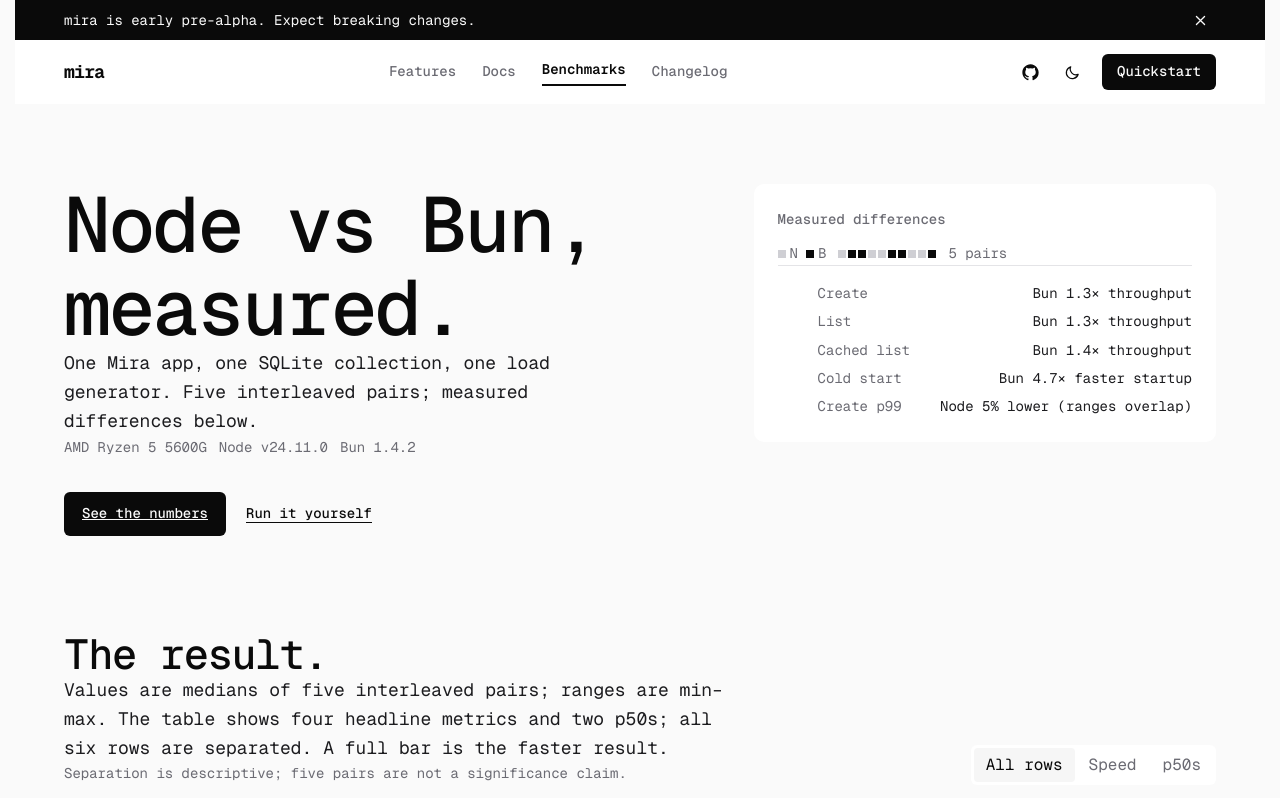
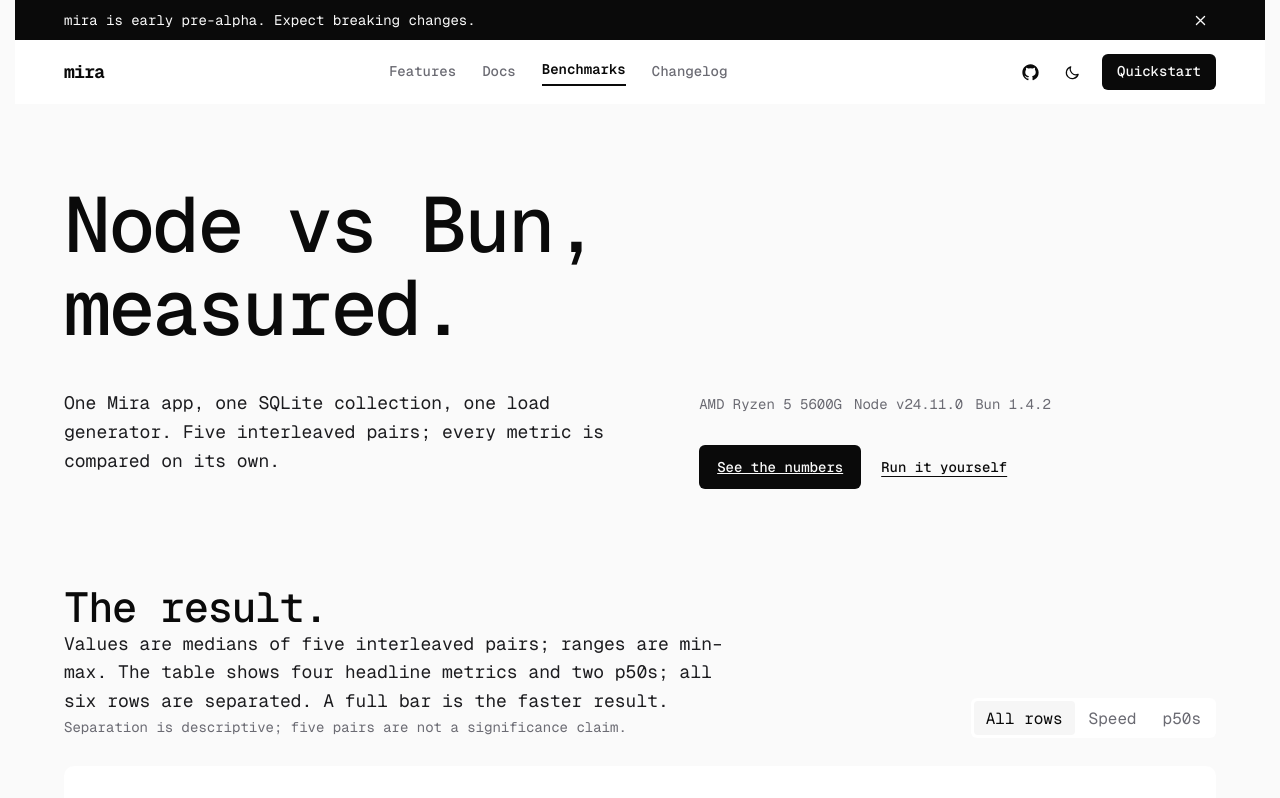
Before and after one commit to GetterSethya/mira, a SvelteKit app in the folder apps/landing/: page /benchmarks in a window 1280 px wide. Shown: the top 798 px of the page. Built offline with nearby package versions, Linux system fonts and the light colour scheme.

Commit message:
feat(landing): remove benchmark hero summary card

```diff
--- a/apps/landing/src/routes/benchmarks/+page.svelte
+++ b/apps/landing/src/routes/benchmarks/+page.svelte
@@ -44,12 +44,6 @@
     min: Math.min(...values),
     max: Math.max(...values)
   });
-
-  const overlaps = (a: ReadonlyArray<number>, b: ReadonlyArray<number>) => {
-    const left = range(a);
-    const right = range(b);
-    return left.max >= right.min && right.max >= left.min;
-  };
 
   const formatRange = (values: ReadonlyArray<number>, format: (value: number) => string) =>
     `${format(range(values).min)}–${format(range(values).max)}`;
@@ -295,20 +289,6 @@
     rows: latencyRows.filter((row) => row.label.startsWith(label))
   }));
 
-  const workloadRows = orderedRows.filter((row) => row.group === 'speed');
-  const createP99 = latencyRows.find((row) => row.label === 'Create p99');
-  const createP99Overlap = overlaps(
-    values(node.runs, (run) => run.create.p99),
-    values(bun.runs, (run) => run.create.p99)
-  );
-  const createP99Delta = createP99
-    ? `${createP99.delta}${createP99Overlap ? ' (ranges overlap)' : ''}`
-    : '';
-  const cardRows = [
-    ...workloadRows.map((row) => ({ id: row.id, label: row.id === 'list' ? 'List' : row.id === 'list-cached' ? 'Cached list' : row.label, delta: row.delta })),
-    ...(createP99 ? [{ id: 'create-p99', label: 'Create p99', delta: createP99Delta }] : [])
-  ];
-
   const facts = [
     { label: 'Runs', value: `${method.runs} interleaved pairs` },
     { label: 'Records', value: `${method.seedRecords} seed + ${method.createRequests} creates` },
@@ -331,7 +311,6 @@
   ] as const;
 
   const cpu = environment.cpu.trim().replace(' with Radeon Graphics', '');
-  const osLabel = environment.os.startsWith('win32') ? 'Windows x64' : environment.os;
 </script>
 
 <svelte:head>
@@ -356,23 +335,30 @@
   id="main"
   class="mx-auto w-full max-w-[1200px] px-[var(--gutter)] pb-24 pt-14 [font-family:var(--font-mono)] text-[16px] leading-[1.6] text-[var(--fg)] max-sm:pt-10"
 >
-  <header class="grid items-start gap-10 pt-6 lg:grid-cols-[minmax(0,1.15fr)_minmax(340px,0.85fr)] lg:gap-16">
+  <header class="pt-6">
     <div class="animate-[rise_520ms_var(--ease)_both] motion-reduce:animate-none">
       <h1
         class="max-w-[12ch] text-[clamp(44px,6.2vw,78px)] font-semibold leading-[1.02] tracking-[-0.045em] text-[var(--ink)] max-sm:text-[44px]"
       >
         Node vs Bun, measured.
       </h1>
-      <p class="mt-6 max-w-[52ch] text-[18px] leading-[1.6] text-[var(--fg)] max-sm:text-[18px]">
-        One Mira app, one SQLite collection, one load generator. Five interleaved pairs; measured
-        differences below.
+    </div>
+    <div
+      class="mt-10 grid items-start gap-8 animate-[rise_520ms_80ms_var(--ease)_both] motion-reduce:animate-none lg:grid-cols-[minmax(0,1.05fr)_minmax(0,0.95fr)] lg:gap-16"
+    >
+      <p class="max-w-[52ch] text-[18px] leading-[1.6] text-[var(--fg)]">
+        One Mira app, one SQLite collection, one load generator. Five interleaved pairs; every metric is
+        compared on its own.
       </p>
-      <p class="mt-5 flex flex-col gap-0.5 text-[14px] leading-[1.7] text-[var(--muted)] sm:flex-row sm:flex-wrap sm:gap-x-3">
+      <div class="lg:pt-1">
+        <p
+          class="flex flex-col gap-0.5 text-[14px] leading-[1.7] text-[var(--muted)] sm:flex-row sm:flex-wrap sm:gap-x-3"
+        >
           <span>{cpu}</span>
           <span>Node {environment.node}</span>
           <span>Bun {environment.bun}</span>
         </p>
-      <div class="mt-8 flex flex-col items-start gap-4 sm:flex-row sm:items-center sm:gap-5">
+        <div class="mt-7 flex flex-col items-start gap-4 sm:flex-row sm:items-center sm:gap-5">
           <a
             class="inline-flex min-h-11 items-center justify-center rounded-[var(--radius-sm)] bg-[var(--ink)] px-[18px] text-[14px] font-medium text-[color:var(--bg)]! transition-opacity hover:opacity-85"
             href="#result">See the numbers</a
@@ -383,44 +369,7 @@
           >
         </div>
       </div>
-
-    <aside
-      class="w-full rounded-[var(--radius-md)] bg-[var(--surface)] p-6 animate-[rise_560ms_80ms_var(--ease)_both] motion-reduce:animate-none lg:max-w-[560px]"
-      data-ui
-      aria-label="Measured differences"
-    >
-      <p class="text-[14px] font-medium text-[var(--muted)]">Measured differences</p>
-      <div
-        class="mt-3 flex flex-wrap items-center gap-2"
-        role="img"
-        aria-label="Five interleaved pairs, alternating which runtime starts"
-      >
-        <span class="flex items-center gap-1 text-[14px] text-[var(--muted)]">
-          <span class="block h-2 w-2 bg-[var(--border-strong)]"></span>N
-        </span>
-        <span class="flex items-center gap-1 text-[14px] text-[var(--muted)]">
-          <span class="block h-2 w-2 bg-[var(--ink)]"></span>B
-        </span>
-        <span class="ml-1 flex items-center gap-0.5">
-          {#each Array(10) as _, runIndex}
-            <span
-              class="block h-2 w-2 {runIndex % 4 === 0 || runIndex % 4 === 3
-                ? 'bg-[var(--border-strong)]'
-                : 'bg-[var(--ink)]'}"
-            ></span>
-          {/each}
-        </span>
-        <span class="ml-1 text-[14px] text-[var(--muted)]">5 pairs</span>
     </div>
-      <ul class="mt-[18px] flex flex-col gap-1.5 border-t border-[var(--border)] pt-4 text-[14px]">
-        {#each cardRows as row (row.id)}
-          <li class="flex items-baseline justify-between gap-4">
-            <span class="text-[var(--muted)] {row.id === 'create-p99' ? '' : 'whitespace-nowrap'}">{row.label}</span>
-            <span class="text-right tabular-nums text-[var(--fg)] {row.id === 'create-p99' ? '' : 'whitespace-nowrap'}">{row.delta}</span>
-          </li>
-        {/each}
-      </ul>
-    </aside>
   </header>
 
   <section id="result" class="mt-24 scroll-mt-28">
```
Also changed, not shown: 1 other file (tests, documents, lock files or other folders). Lines whose indentation alone changed are shown as unchanged.
